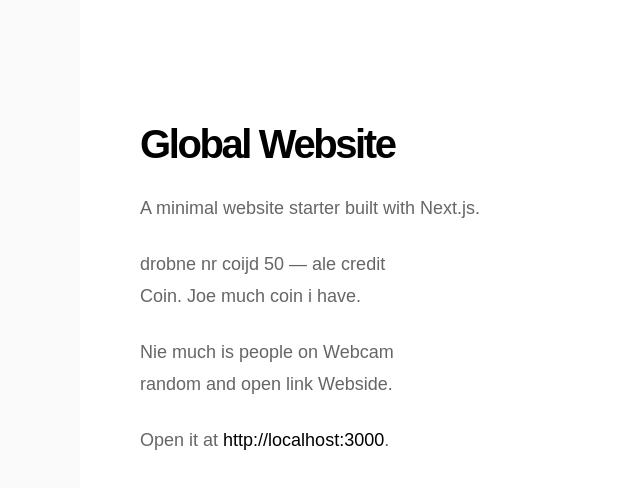
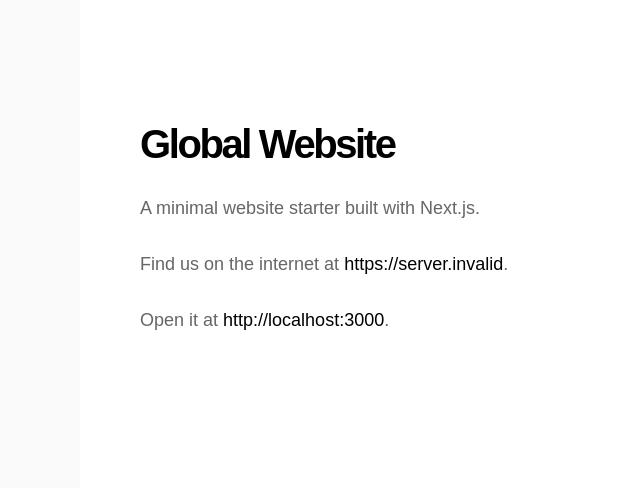
Before and after one commit to InfinityFreakUniverseBoy/global-website, a Next.js app: page / in a window 1280 px wide. Shown: the top 488 px of the page, without its empty margins (160-800 px from the left). Built offline with nearby package versions, Linux system fonts and the light colour scheme; no server answers.

Commit message:
Add internet/web link section with HTTP URL to homepage
Co-authored-by: InfinityFreakUniverseBoy <321112098+InfinityFreakUniverseBoy@users.noreply.github.com>

```diff
--- a/src/app/page.tsx
+++ b/src/app/page.tsx
@@ -2,6 +2,8 @@ import styles from "./page.module.css";
 
 export default function Home() {
   const localUrl = "http://localhost:3000";
+  const internetUrl =
+    process.env.NEXT_PUBLIC_SITE_URL ?? "http://global-website.example.com";
   const isDevelopment = process.env.NODE_ENV === "development";
 
   return (
@@ -10,8 +12,13 @@ export default function Home() {
         <div className={styles.intro}>
           <h1>Global Website</h1>
           <p>A minimal website starter built with Next.js.</p>
-          <p>drobne nr coijd 50 — ale credit Coin. Joe much coin i have.</p>
-          <p>Nie much is people on Webcam random and open link Webside.</p>
+          <p>
+            Find us on the internet at{" "}
+            <a href={internetUrl} target="_blank" rel="noopener noreferrer">
+              {internetUrl}
+            </a>
+            .
+          </p>
           <p>
             {isDevelopment ? (
               <>
```
Also changed, not shown: 1 other file (tests, documents, lock files or other folders).
